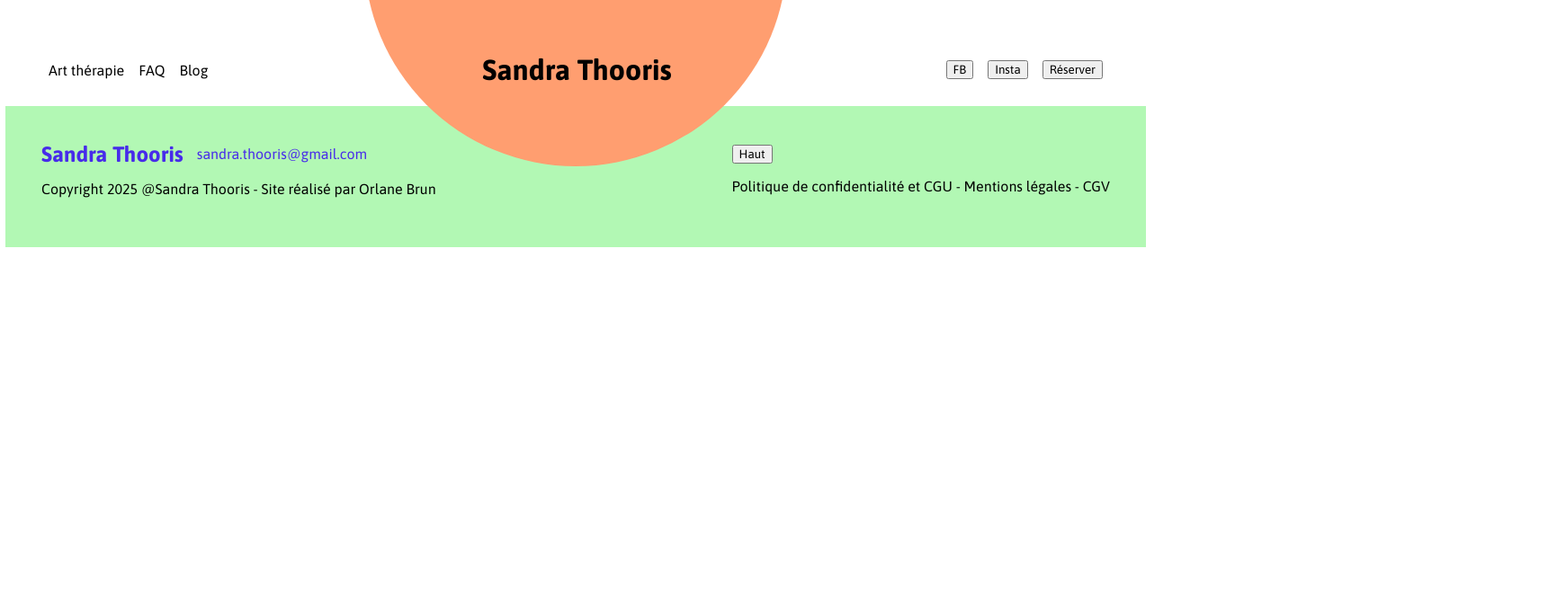
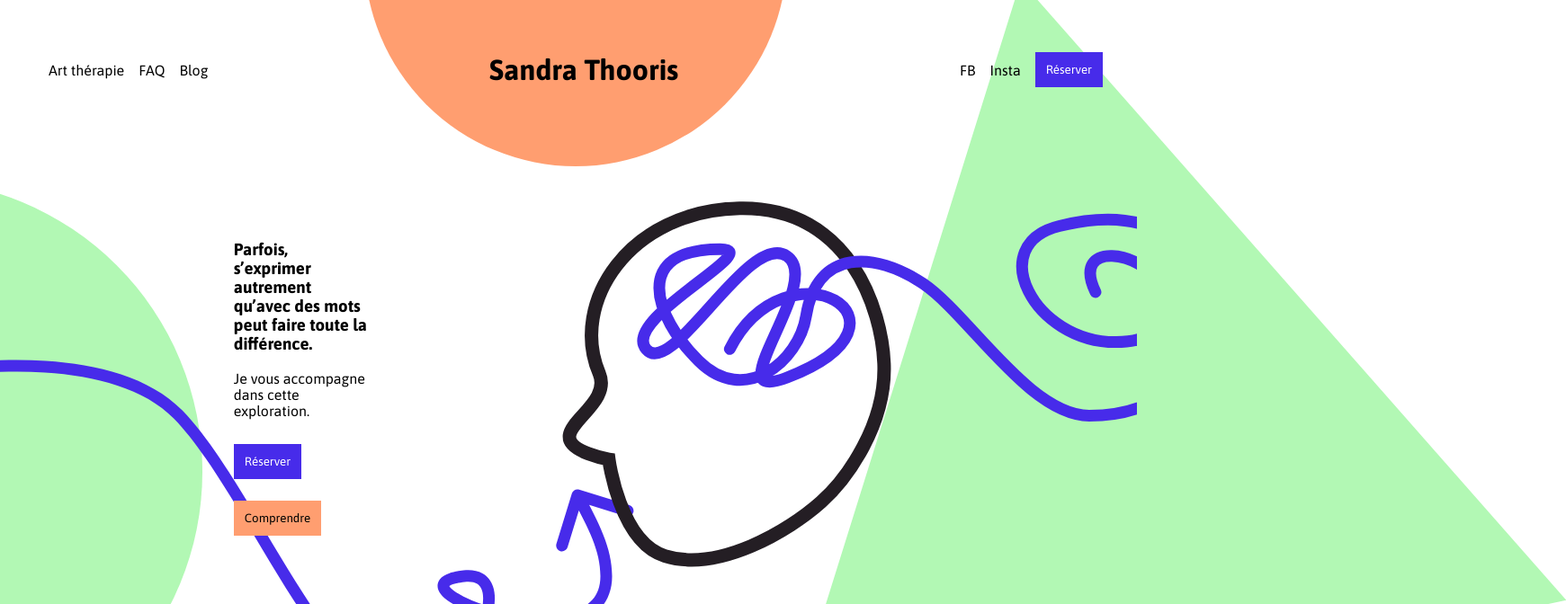
Before and after one commit to OrlaneB/SandraThooris, an Angular app: page / in a window 1280 px wide. Shown: the top 672 px of the page at 90% size, 1741 px wide, since content can reach past the window. Built offline with nearby package versions, Linux system fonts and the light colour scheme.

Commit message:
Intro is done

```diff
--- a/src/app/app.component.css
+++ b/src/app/app.component.css
@@ -1,3 +1,6 @@
 body {
   padding:30px;
+  padding-bottom: 0;
+  margin-bottom: 0;
+  overflow-x: hidden;
 }
--- a/src/app/app.routes.ts
+++ b/src/app/app.routes.ts
@@ -1,3 +1,6 @@
 import { Routes } from '@angular/router';
+import { HomepageComponent } from './pages/homepage/homepage.component';
 
-export const routes: Routes = [];
+export const routes: Routes = [
+  {path:"", component:HomepageComponent, title:"Sandra Thooris : Art Thérapie"}
+];
--- /dev/null
+++ b/src/app/components/intro/intro.component.css
@@ -0,0 +1,48 @@
+#Intro {
+  display: flex;
+  justify-content: space-between;
+  align-items: center;
+  margin:100px 0;
+}
+
+#Intro #textDiv {
+  padding:0 18%;
+}
+
+#Intro #illu {
+  width: 60%;
+  margin-right: -60px;
+  transform: rotate(-2.5deg);
+  z-index: 1;
+}
+
+#Intro #circle {
+  position: absolute;
+  top:25vh;
+  left:-100px;
+  height: 650px;
+  width: 325px;
+  border-radius: 0 325px 325px 0;
+  background-color: #B2F8B4;
+  z-index: 0;
+}
+
+#Intro #triangle {
+  position: absolute;
+  z-index: 0;
+  top: -30px;
+  left:60vw;
+  width: 0px;
+  height: 0px;
+  border-style: solid;
+  border-width: 0 450px 800px 450px;
+  border-color: transparent transparent #B2F8B4 transparent;
+  transform: rotate(348deg);
+}
+
+#Intro #arrow {
+  position: absolute;
+  top:50vh;
+  left:-100px;
+  z-index: 0;
+}
--- /dev/null
+++ b/src/app/components/intro/intro.component.html
@@ -0,0 +1,19 @@
+<div id="Intro">
+  <div id="textDiv">
+    <h3>Parfois, s’exprimer autrement
+      qu’avec des mots
+      peut faire toute la différence. </h3>
+    <p>Je vous accompagne dans cette exploration.</p>
+
+    <button class="rightSpace blueButton">Réserver</button>
+    <button class="pinkButton">Comprendre</button>
+  </div>
+
+  <img src="headDrawing.svg" id="illu"/>
+
+  <div id="circle"></div>
+  <div id="triangle"></div>
+
+  <img src="arrow1.svg" id="arrow"/>
+
+</div>
--- a/src/app/layout/footer/footer.component.css
+++ b/src/app/layout/footer/footer.component.css
@@ -19,3 +19,7 @@ footer #inline * {
   margin : 0 15px 0 0;
 
 }
+
+footer div:last-child{
+  text-align: right;
+}
--- a/src/app/layout/footer/footer.component.html
+++ b/src/app/layout/footer/footer.component.html
@@ -8,8 +8,8 @@
     <p>Copyright 2025 &#64;Sandra Thooris - Site réalisé par Orlane Brun</p>
   </div>
 
-  <div>
-    <button>Haut</button>
+  <div id="rightDiv">
+    <button class="blueButton">Retour en haut</button>
     <p>Politique de confidentialité et CGU - Mentions légales - CGV</p>
   </div>
 </footer>
--- a/src/app/layout/header/header.component.html
+++ b/src/app/layout/header/header.component.html
@@ -10,8 +10,8 @@
 
 
   <nav>
-    <button>FB</button>
-    <button>Insta</button>
-    <button>Réserver</button>
+    <p>FB</p>
+    <p>Insta</p>
+    <button class="blueButton">Réserver</button>
   </nav>
 </header>
--- /dev/null
+++ b/src/app/pages/homepage/homepage.component.html
@@ -0,0 +1 @@
+<app-intro></app-intro>
--- a/src/styles.css
+++ b/src/styles.css
@@ -2,6 +2,10 @@
 @font-face {
   font-family: "Asap";
   src: url("app/assets/Asap-VariableFont_wdth\,wght.ttf");
+}
+
+* {
+  z-index: 1;
 }
 
 body{
@@ -10,4 +14,30 @@ body{
 
 button {
   font-family: "Asap";
+  border: none;
+  margin:12px 0;
+  padding:12px;
+  cursor: pointer;
 }
+
+.rightSpace {
+  margin-right: 12px;
+}
+
+.pinkButton {
+  background-color: #FF9E70;
+  color: black;
+}
+
+.pinkButton:hover {
+  background-color: #ffba9a;
+}
+
+.blueButton {
+  background-color: #472BEA;
+  color: white;
+}
+
+.blueButton:hover{
+  background-color: #6145ff;
+}
```
Also changed, not shown: src/app/components/intro/intro.component.ts (added, +11 -0 lines), src/app/pages/homepage/homepage.component.ts (added, +12 -0 lines), public/arrow1.svg (added), public/headDrawing.svg (renamed from src/app/assets/headDrawing.svg), src/app/pages/homepage/homepage.component.css (added).
